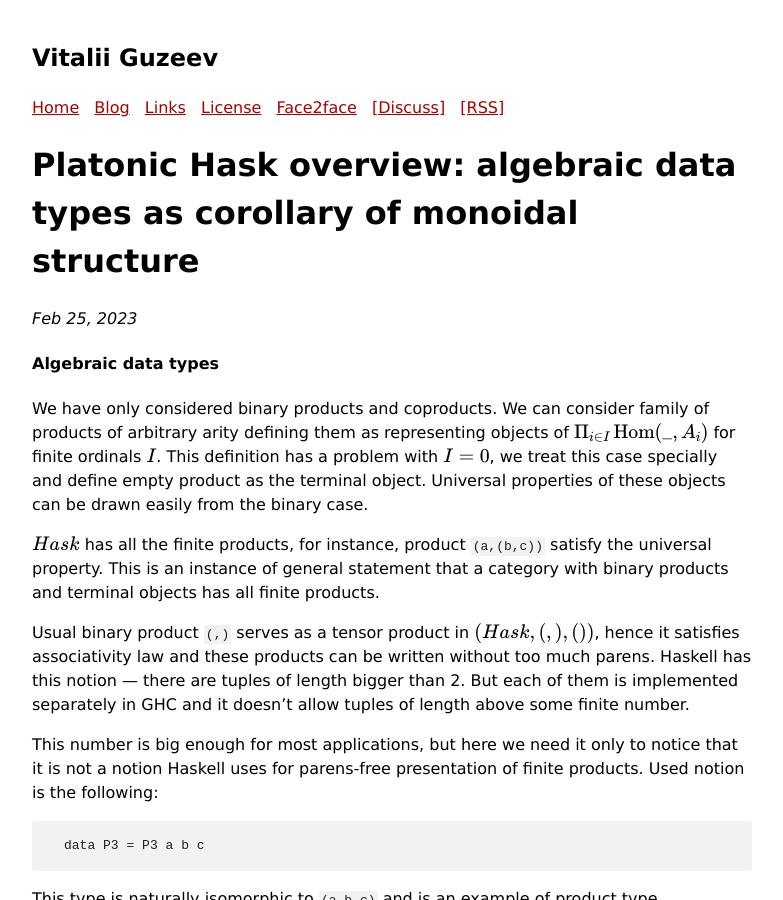
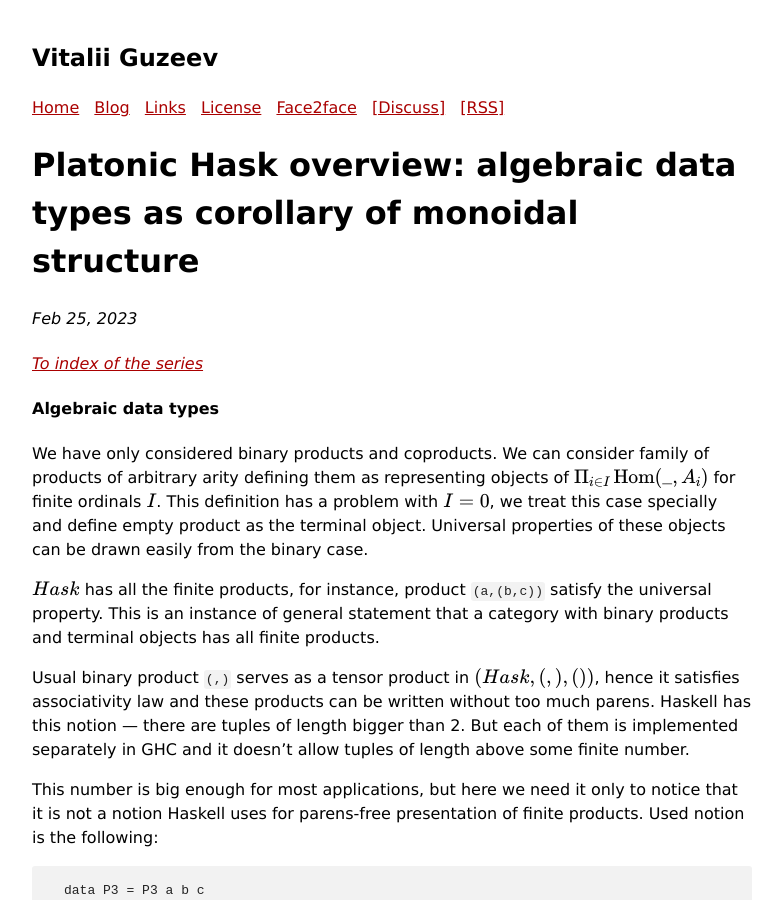
Before and after one commit to viviag/viviag.io, a Jekyll site: the page built from _posts/2023-02-25-platonic-hask-overview-adts.md, in a window 1280 px wide and 900 px high. Shown: the whole window, without its empty margins (248-1031 px from the left). Built offline with Jekyll 4.4.1, drawn with Linux system fonts in a browser that asks for light colours.

Commit message:
Add index link to the last post on Hask

```diff
--- a/_posts/2023-02-25-platonic-hask-overview-adts.md
+++ b/_posts/2023-02-25-platonic-hask-overview-adts.md
@@ -4,6 +4,8 @@ title:  "Platonic Hask overview: algebraic data types as corollary of monoidal s
 tags: [hask]
 usemathjax: true
 ---
+
+_[To index of the series](https://viviag.io/tagged/hask/)_
 
 #### Algebraic data types
 
```
Also changed, not shown: 2 other files.
